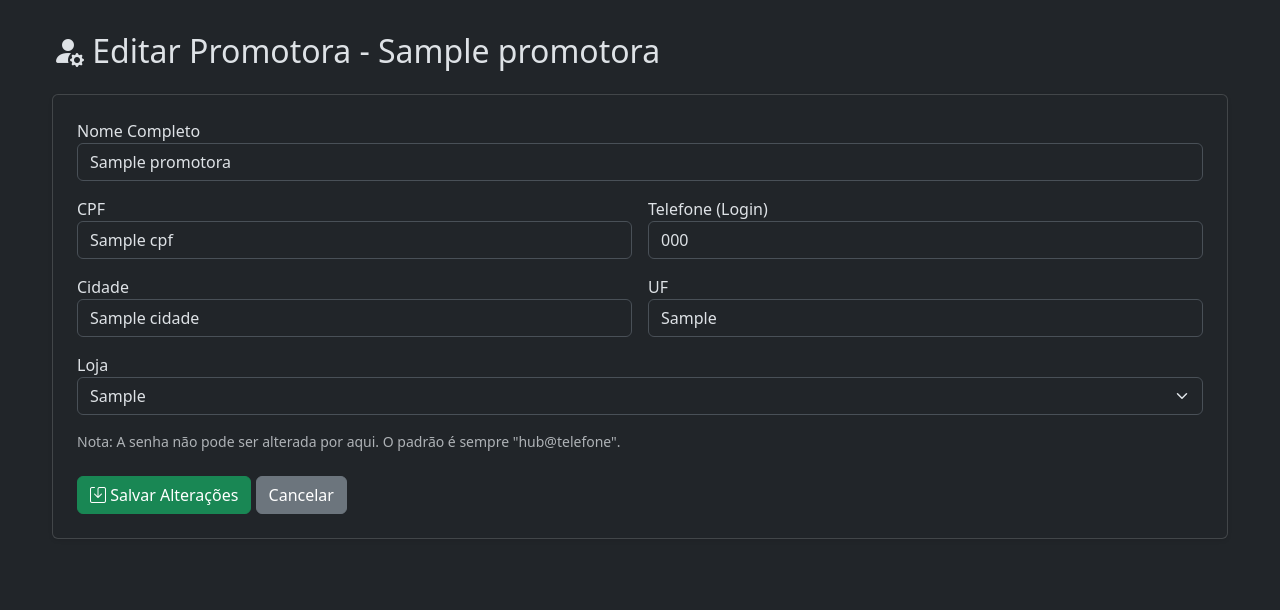
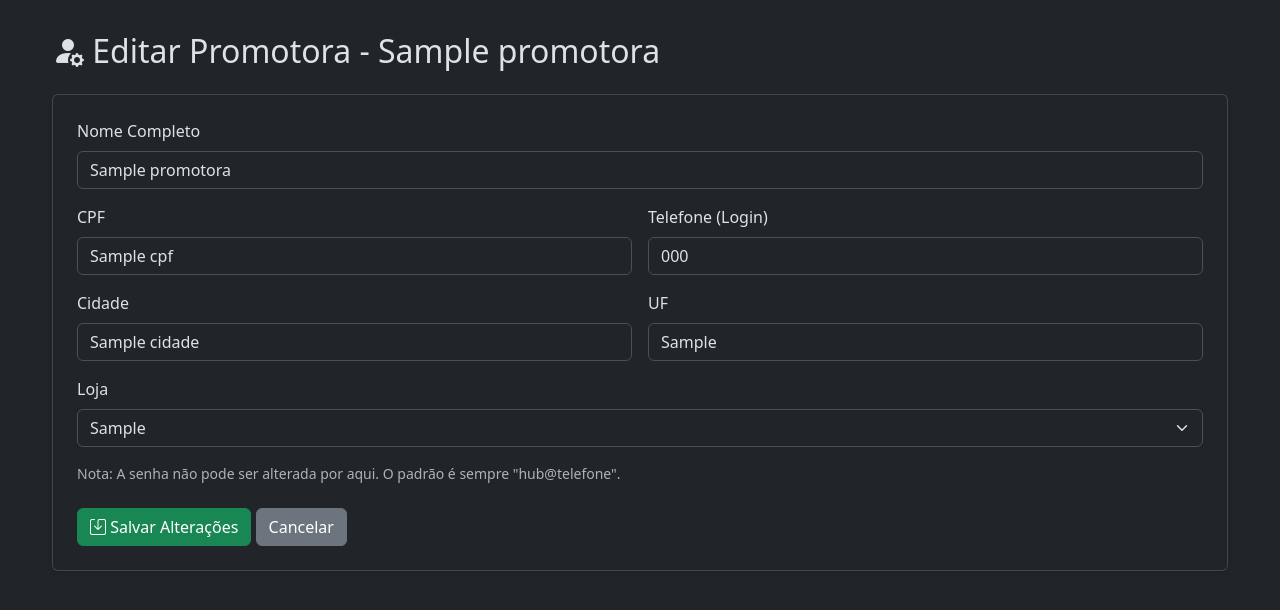
Before and after one commit to membership1/GestaoPromotoras, a Flask app: template templates/edit_promotora.html in a window 1280 px wide. Shown: the top 610 px of the page. Run offline with Flask 3, Linux system fonts and the light colour scheme; the template is opened without the code that fills it: most values are stand-ins (such as "Sample title", 1, 10 or a date in 2020); parts of the project's set-up code (start-up, migrations or seed data) failed here and were passed over.

Commit message:
Fix: edicao de promotoras

```diff
--- a/app.py
+++ b/app.py
@@ -303,14 +303,28 @@ def add_promotora():
 
 @app.route('/admin/promotora/edit/<int:id>', methods=['GET', 'POST'])
 def edit_promotora(id):
-    if 'user_type' not in session or session['user_type'] != 'master': return redirect(url_for('login'))
+    if 'user_type' not in session or session['user_type'] != 'master':
+        return redirect(url_for('login'))
+
     db = get_db()
     if request.method == 'POST':
-        db.execute("UPDATE usuarios SET nome_completo = ?, cpf = ?, telefone = ?, cidade = ?, uf = ?, loja_id = ? WHERE id = ?", (request.form['nome_completo'], request.form['cpf'], request.form['telefone'], request.form['cidade'], request.form['uf'], request.form['loja_id'], id))
+        db.execute("""
+            UPDATE usuarios SET nome_completo = ?, cpf = ?, telefone = ?, cidade = ?, uf = ?, loja_id = ?
+            WHERE id = ?
+        """, (request.form['nome_completo'], request.form['cpf'], request.form['telefone'],
+              request.form['cidade'], request.form['uf'], request.form['loja_id'], id))
         db.commit()
         flash("Dados da promotora atualizados com sucesso.", 'success')
         return redirect(url_for('gerenciamento'))
+
+    # Lógica GET para exibir o formulário
     promotora = db.execute("SELECT * FROM usuarios WHERE id = ?", (id,)).fetchone()
+
+    # Adiciona uma verificação para garantir que a promotora existe
+    if promotora is None:
+        flash(f"Promotora com ID {id} não foi encontrada.", "danger")
+        return redirect(url_for('gerenciamento'))
+
     lojas = db.execute("SELECT * FROM lojas ORDER BY razao_social").fetchall()
     return render_template('edit_promotora.html', promotora=promotora, lojas=lojas, title="Editar Promotora")
 
--- a/templates/edit_promotora.html
+++ b/templates/edit_promotora.html
@@ -1,31 +1,32 @@
 {% extends 'base.html' %}
+
 {% block content %}
 <h2 class="mb-4"><i class="bi bi-person-fill-gear"></i> Editar Promotora - {{ promotora.nome_completo }}</h2>
 <div class="card p-4 shadow-sm">
     <form method="POST">
         <div class="row g-3">
             <div class="col-md-12">
-                <label>Nome Completo</label>
+                <label class="form-label">Nome Completo</label>
                 <input class="form-control" name="nome_completo" value="{{ promotora.nome_completo }}" required>
             </div>
             <div class="col-md-6">
-                <label>CPF</label>
-                <input class="form-control" name="cpf" value="{{ promotora.cpf }}">
+                <label class="form-label">CPF</label>
+                <input class="form-control" name="cpf" value="{{ promotora.cpf or '' }}">
             </div>
             <div class="col-md-6">
-                <label>Telefone (Login)</label>
+                <label class="form-label">Telefone (Login)</label>
                 <input class="form-control" name="telefone" value="{{ promotora.telefone }}" required>
             </div>
             <div class="col-md-6">
-                <label>Cidade</label>
-                <input class="form-control" name="cidade" value="{{ promotora.cidade }}">
+                <label class="form-label">Cidade</label>
+                <input class="form-control" name="cidade" value="{{ promotora.cidade or '' }}">
             </div>
             <div class="col-md-6">
-                <label>UF</label>
-                <input class="form-control" name="uf" value="{{ promotora.uf }}" maxlength="2">
+                <label class="form-label">UF</label>
+                <input class="form-control" name="uf" value="{{ promotora.uf or '' }}" maxlength="2">
             </div>
             <div class="col-md-12">
-                <label>Loja</label>
+                <label class="form-label">Loja</label>
                 <select class="form-select" name="loja_id" required>
                     {% for loja in lojas %}
                     <option value="{{ loja.id }}" {% if promotora.loja_id == loja.id %}selected{% endif %}>
@@ -38,7 +39,7 @@
         <p class="text-body-secondary small mt-3">Nota: A senha não pode ser alterada por aqui. O padrão é sempre "hub@telefone".</p>
         <div class="mt-4">
             <button class="btn btn-success" type="submit"><i class="bi bi-save"></i> Salvar Alterações</button>
-            <a href="{{ url_for('admin') }}" class="btn btn-secondary">Cancelar</a>
+            <a href="{{ url_for('gerenciamento') }}" class="btn btn-secondary">Cancelar</a>
         </div>
     </form>
 </div>
```
